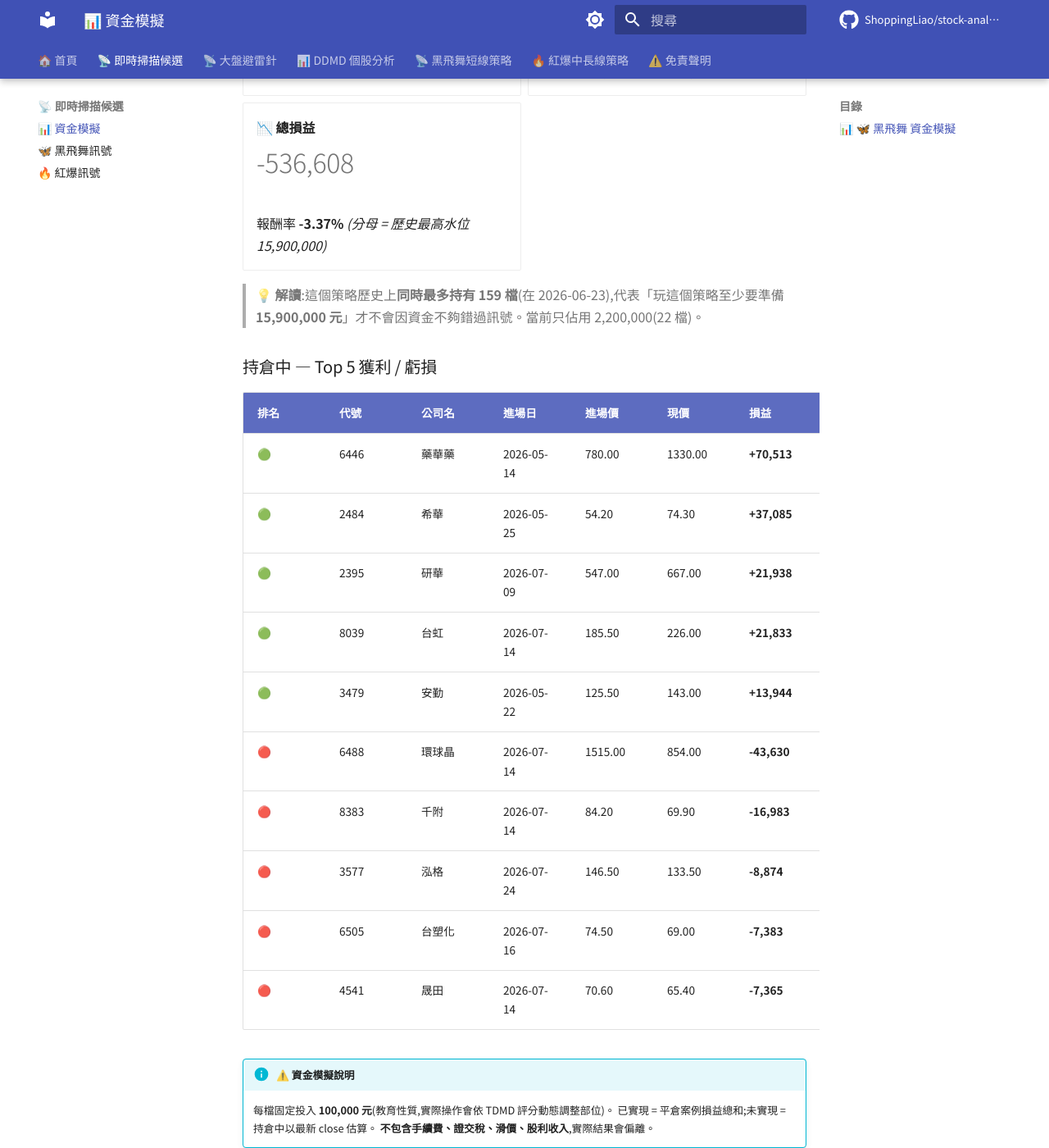
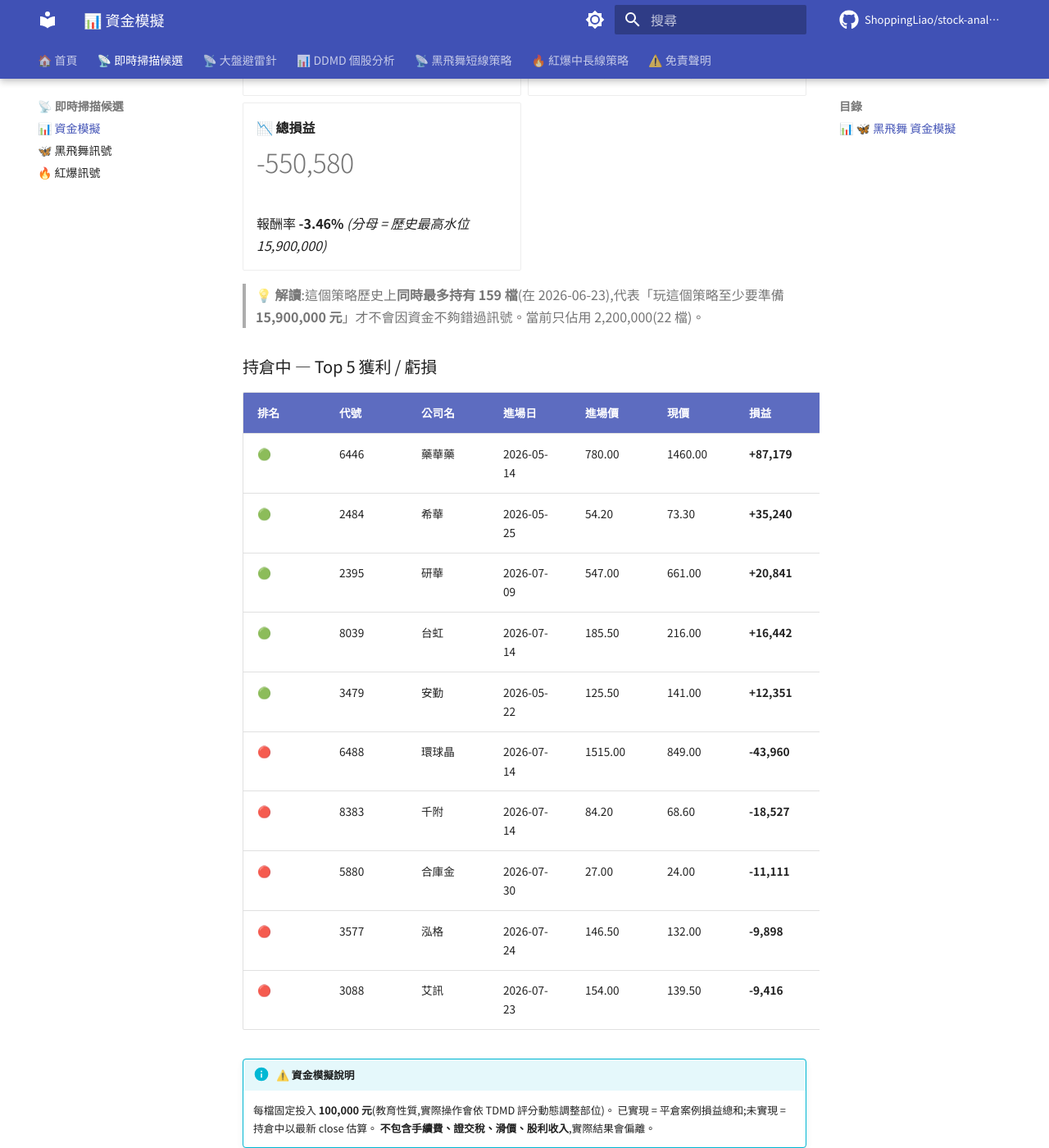
Before and after one commit to ShoppingLiao/stock-analysis-public, an MkDocs documentation site: the page built from docs/signals_capital.md, in a window 1280 px wide and 1400 px high, scrolled down 2333 px. Shown: the whole window at 82% size. Built offline with MkDocs 1.6.1 and Material for MkDocs 9.7.7, drawn with Linux system fonts in a browser that asks for light colours; comment, search, counter and statistics services are not loaded; some of the changed text lies outside the part shown.

Commit message:
docs(signals): update BB + RB + capital (2026-08-11)

```diff
--- a/docs/signals_capital.md
+++ b/docs/signals_capital.md
@@ -35,15 +35,15 @@
 
 -   **🟡 未實現損益**
 
-    # +11,792
+    # +9,387
 
     持倉 7 檔(現價 vs 進場價)
 
 -   **📈 總損益**
 
-    # +526,321
+    # +523,916
 
-    報酬率 **+7.63%** _(分母 = 歷史最高水位 6,900,000)_
+    報酬率 **+7.59%** _(分母 = 歷史最高水位 6,900,000)_
 
 </div>
 
@@ -53,11 +53,11 @@
 
 | 排名 | 代號 | 公司名 | 進場日 | 進場價 | 現價 | 損益 | 損益% |
 |------|------|--------|--------|--------|------|------|-------|
-| 🟢 | 2301 | 光寶科 | 2026-08-06 | 252.00 | 271.50 | **+7,738** | **+7.74%** |
-| 🟢 | 2395 | 研華 | 2026-08-07 | 637.00 | 667.00 | **+4,710** | **+4.71%** |
-| 🟢 | 2027 | 大成鋼 | 2026-08-11 | 46.45 | 47.30 | **+1,830** | **+1.83%** |
-| 🟢 | 2006 | 東和鋼鐵 | 2026-08-11 | 84.90 | 85.90 | **+1,178** | **+1.18%** |
-| 🟢 | 6547 | 高端疫苗 | 2026-08-07 | 51.60 | 51.90 | **+581** | **+0.58%** |
+| 🟢 | 2301 | 光寶科 | 2026-08-06 | 252.00 | 268.50 | **+6,548** | **+6.55%** |
+| 🟢 | 2395 | 研華 | 2026-08-07 | 637.00 | 661.00 | **+3,768** | **+3.77%** |
+| 🟢 | 3605 | 宏致 | 2026-08-10 | 109.00 | 111.00 | **+1,835** | **+1.83%** |
+| 🟢 | 6547 | 高端疫苗 | 2026-08-07 | 51.60 | 52.00 | **+775** | **+0.78%** |
+| 🟢 | 2006 | 東和鋼鐵 | 2026-08-11 | 84.90 | 85.50 | **+707** | **+0.71%** |
 | 🔴 | 2897 | 王道銀行 | 2026-06-22 | 10.60 | 10.15 | **-4,245** | **-4.25%** |
 
 !!! info "⚠️ 資金模擬說明"
@@ -93,15 +93,15 @@
 
 -   **🟡 未實現損益**
 
-    # +57,677
+    # +43,705
 
     持倉 22 檔(現價 vs 進場價)
 
 -   **📉 總損益**
 
-    # -536,608
+    # -550,580
 
-    報酬率 **-3.37%** _(分母 = 歷史最高水位 15,900,000)_
+    報酬率 **-3.46%** _(分母 = 歷史最高水位 15,900,000)_
 
 </div>
 
@@ -111,16 +111,16 @@
 
 | 排名 | 代號 | 公司名 | 進場日 | 進場價 | 現價 | 損益 | 損益% |
 |------|------|--------|--------|--------|------|------|-------|
-| 🟢 | 6446 | 藥華藥 | 2026-05-14 | 780.00 | 1330.00 | **+70,513** | **+70.51%** |
-| 🟢 | 2484 | 希華 | 2026-05-25 | 54.20 | 74.30 | **+37,085** | **+37.08%** |
-| 🟢 | 2395 | 研華 | 2026-07-09 | 547.00 | 667.00 | **+21,938** | **+21.94%** |
-| 🟢 | 8039 | 台虹 | 2026-07-14 | 185.50 | 226.00 | **+21,833** | **+21.83%** |
-| 🟢 | 3479 | 安勤 | 2026-05-22 | 125.50 | 143.00 | **+13,944** | **+13.94%** |
-| 🔴 | 6488 | 環球晶 | 2026-07-14 | 1515.00 | 854.00 | **-43,630** | **-43.63%** |
-| 🔴 | 8383 | 千附 | 2026-07-14 | 84.20 | 69.90 | **-16,983** | **-16.98%** |
-| 🔴 | 3577 | 泓格 | 2026-07-24 | 146.50 | 133.50 | **-8,874** | **-8.87%** |
-| 🔴 | 6505 | 台塑化 | 2026-07-16 | 74.50 | 69.00 | **-7,383** | **-7.38%** |
-| 🔴 | 4541 | 晟田 | 2026-07-14 | 70.60 | 65.40 | **-7,365** | **-7.37%** |
+| 🟢 | 6446 | 藥華藥 | 2026-05-14 | 780.00 | 1460.00 | **+87,179** | **+87.18%** |
+| 🟢 | 2484 | 希華 | 2026-05-25 | 54.20 | 73.30 | **+35,240** | **+35.24%** |
+| 🟢 | 2395 | 研華 | 2026-07-09 | 547.00 | 661.00 | **+20,841** | **+20.84%** |
+| 🟢 | 8039 | 台虹 | 2026-07-14 | 185.50 | 216.00 | **+16,442** | **+16.44%** |
+| 🟢 | 3479 | 安勤 | 2026-05-22 | 125.50 | 141.00 | **+12,351** | **+12.35%** |
+| 🔴 | 6488 | 環球晶 | 2026-07-14 | 1515.00 | 849.00 | **-43,960** | **-43.96%** |
+| 🔴 | 8383 | 千附 | 2026-07-14 | 84.20 | 68.60 | **-18,527** | **-18.53%** |
+| 🔴 | 5880 | 合庫金 | 2026-07-30 | 27.00 | 24.00 | **-11,111** | **-11.11%** |
+| 🔴 | 3577 | 泓格 | 2026-07-24 | 146.50 | 132.00 | **-9,898** | **-9.90%** |
+| 🔴 | 3088 | 艾訊 | 2026-07-23 | 154.00 | 139.50 | **-9,416** | **-9.42%** |
 
 !!! info "⚠️ 資金模擬說明"
     每檔固定投入 **100,000 元**(教育性質,實際操作會依 TDMD 評分動態調整部位)。
@@ -153,15 +153,15 @@
 
 -   **🟡 未實現損益**
 
-    # +69,468
+    # +53,092
 
-    BB +11,792 + RB +57,677
+    BB +9,387 + RB +43,705
 
 -   **📉 總損益**
 
-    # -10,288
+    # -26,664
 
-    報酬率 **-0.05%** _(分母 = 兩策略歷史最高水位)_
+    報酬率 **-0.12%** _(分母 = 兩策略歷史最高水位)_
 
 </div>
 
```
Also changed, not shown: docs/signals_black_butterfly.md (+8 -6 lines), docs/signals_red_burst.md (+6 -1 lines).
